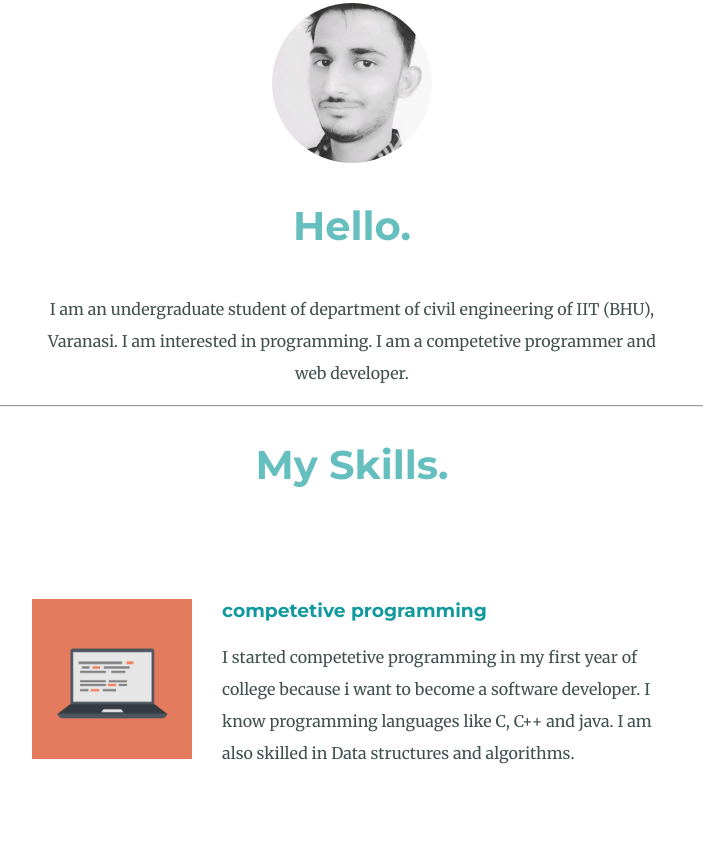
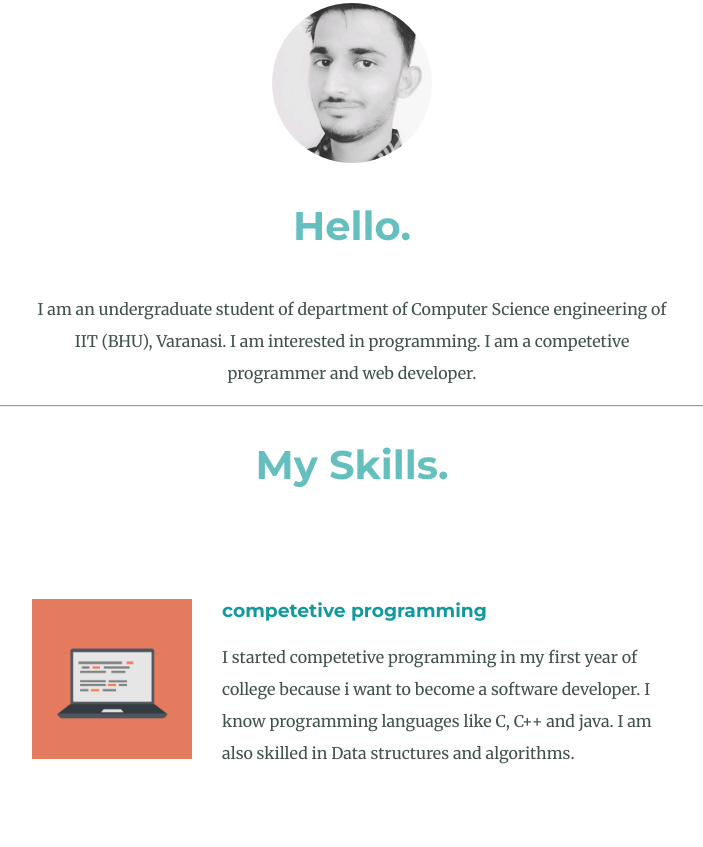
Before and after one commit to Harsh18065/Portfoliyo1, a plain HTML site: page index.html in a window 1280 px wide. Shown: the part 865-1712 px from the top of the page, without its empty margins (288-991 px from the left). Drawn offline with Linux system fonts and the light colour scheme.

Commit message:
Update index.html

```diff
--- a/index.html
+++ b/index.html
@@ -22,7 +22,7 @@
     <div class="profile">
       <img class="Harsh" src="Images/Harsh.png" alt="Harsh">
       <h2>Hello.</h2>
-      <p>I am an undergraduate student of department of civil engineering of IIT (BHU), Varanasi. I am interested in programming. I am a competetive programmer and web developer.</p>
+      <p>I am an undergraduate student of department of Computer Science engineering of IIT (BHU), Varanasi. I am interested in programming. I am a competetive programmer and web developer.</p>
     </div>
     <hr>
     <div class="skills">
```
